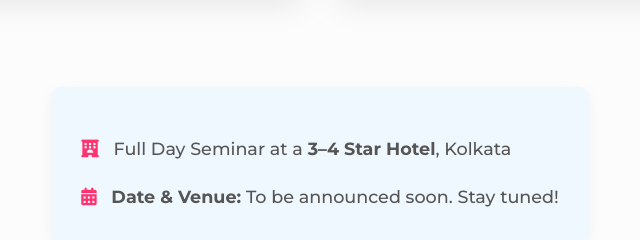
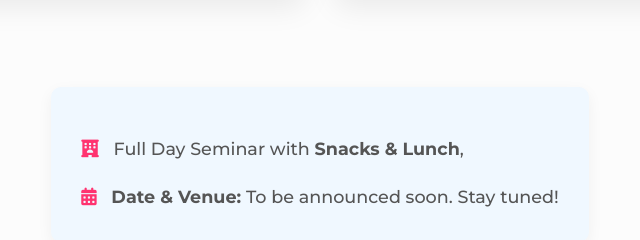
Before and after one commit to rishav033/ladyfair_seminar, a plain HTML site: page training_lf/index.html in a window 1280 px wide. Shown: the part 1440-1680 px from the top of the page, 320-960 px from the left. Drawn offline with nearby package versions, Linux system fonts and the light colour scheme.

Commit message:
Update index.html

```diff
--- a/training_lf/index.html
+++ b/training_lf/index.html
@@ -48,7 +48,7 @@
                 </div>
             </div>
             <div class="seminar-details">
-                <p><i class="fas fa-hotel icon-pink"></i> Full Day Seminar at a <strong>3–4 Star Hotel</strong>, Kolkata</p>
+                <p><i class="fas fa-hotel icon-pink"></i> Full Day Seminar with <strong>Snacks & Lunch</strong>,</p>
                 <p><i class="fas fa-calendar-alt icon-pink"></i> <strong>Date & Venue:</strong> To be announced soon. Stay tuned!</p>
             </div>
         </div>
@@ -272,4 +272,5 @@
         </div>
     </footer>
 </body>
+
 </html>
```
